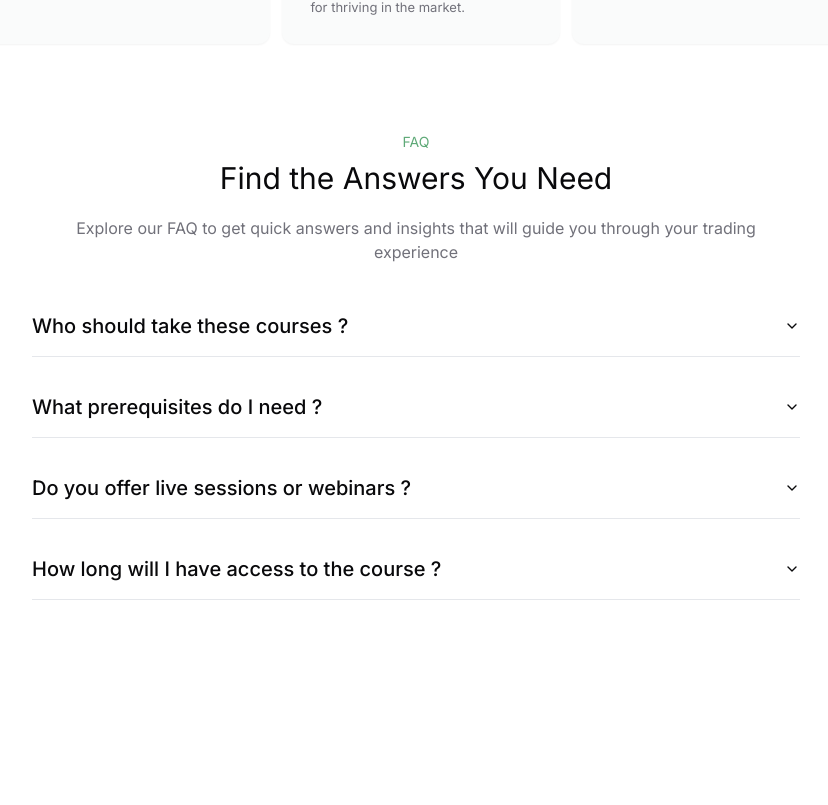
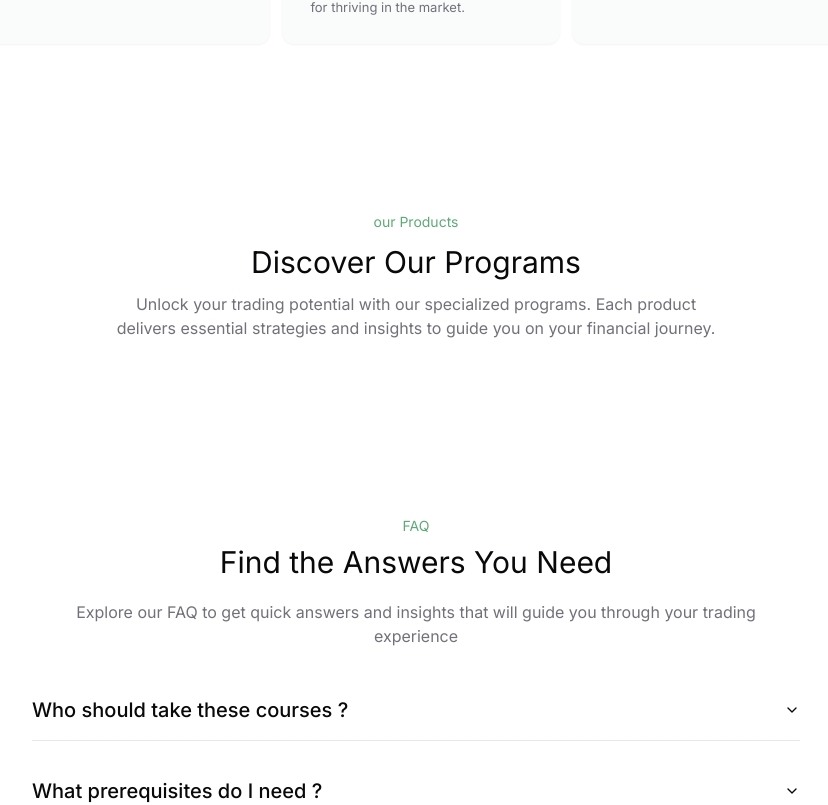
Before and after one commit to arun-murali0/xplore-Finance, a Next.js app: page / in a window 1280 px wide. Shown: the part 1099-1904 px from the top of the page, without its empty margins (224-1052 px from the left). Before the commit the page ends 1727 px from the top, so only its background shows below. Built offline with nearby package versions, Linux system fonts and the light colour scheme.

Commit message:
product ui-created

```diff
--- a/src/app/page.tsx
+++ b/src/app/page.tsx
@@ -1,6 +1,7 @@
 import Hero from "@/view/Hero";
 import Howorks from "@/view/Howorks";
 import FAQ from "@/view/FAQ";
+import Products from "@/view/Products";
 
 export default function page() {
   return (
@@ -8,6 +9,7 @@ export default function page() {
       <section>
         <Hero />
         <Howorks />
+        <Products />
         <FAQ />
       </section>
     </div>
--- a/src/view/FAQ.tsx
+++ b/src/view/FAQ.tsx
@@ -11,7 +11,10 @@ import { accordion } from "@/constant";
 export default function FAQ() {
   return (
     <Wrapper className="max-w-3xl mx-auto">
-      <Container delay={0.4} className="my-2 flex justify-center items-center">
+      <Container
+        delay={0.4}
+        className="my-2 flex justify-center items-center py-20"
+      >
         <div>
           <div className="flex justify-center items-center flex-col">
             <div className="text-heading text-sm">FAQ</div>
--- /dev/null
+++ b/src/view/Products.tsx
@@ -0,0 +1,21 @@
+import Container from "@/global/container";
+import Wrapper from "@/global/Wrapper";
+
+export default function Products() {
+  return (
+    <Wrapper className="max-w-3xl mx-auto">
+      <Container className=" py-20">
+        <div className="flex flex-col justify-center items-center">
+          <div className="text-sm text-heading my-2">our Products</div>
+          <div className="text-3xl my-1">Discover Our Programs</div>
+          <div className="text-muted-foreground text-center my-2">
+            Unlock your trading potential with our specialized programs. Each
+            product delivers essential strategies and insights to guide you on
+            your financial journey.
+          </div>
+        </div>
+        <div></div>
+      </Container>
+    </Wrapper>
+  );
+}
```
